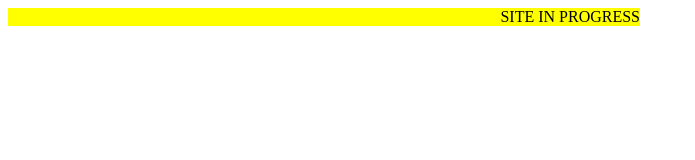
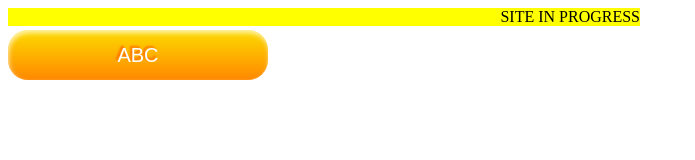
Before and after one commit to nullerSRCD/malwar3.github.io, a plain HTML site: page index.html in a window 1280 px wide. Shown: the whole page, without its empty margins (0-695 px from the left). Drawn offline with Linux system fonts and the light colour scheme.

Commit message:
Update index.html

```diff
--- a/index.html
+++ b/index.html
@@ -1,4 +1,5 @@
 <!DOCTYPE html>
 <html>
 <marquee behavior="alternate" bgcolor="yellow" scrolldelay="145" width="50%">SITE IN PROGRESS</font></marquee> <br/> </FORM>
+<button style="width: 260px; height: 50px; font-size: 20px; background: linear-gradient(to bottom, #FCDB00 0px, #F80 100%) repeat scroll 0% 0% transparent; box-shadow: 1px 3px 5px 0px rgba(255, 255, 255, 0.7) inset; border-radius: 20px; color: #FFF; text-shadow: -2px -2px 2px #FF6C00; text-transform: uppercase; border: medium none; outline: medium none; cursor: pointer;">ABC</button>
 </html>
```
